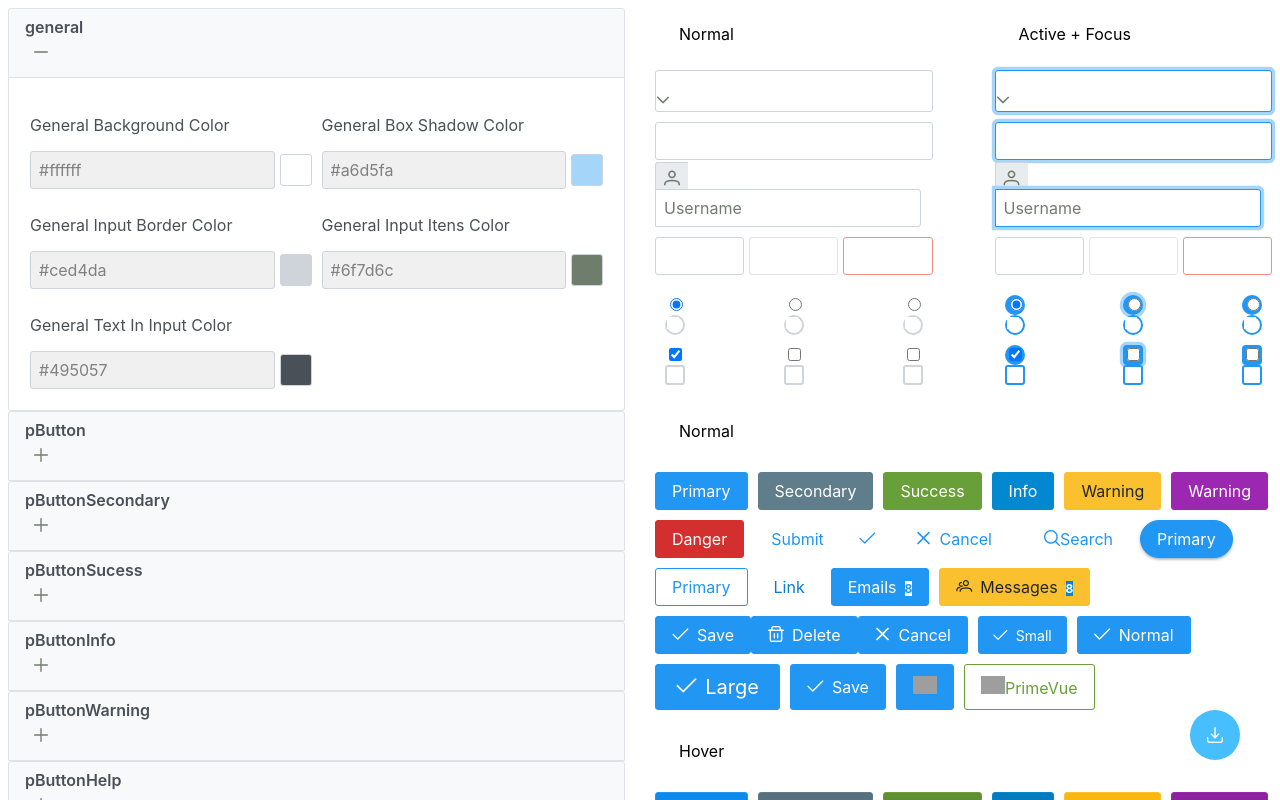
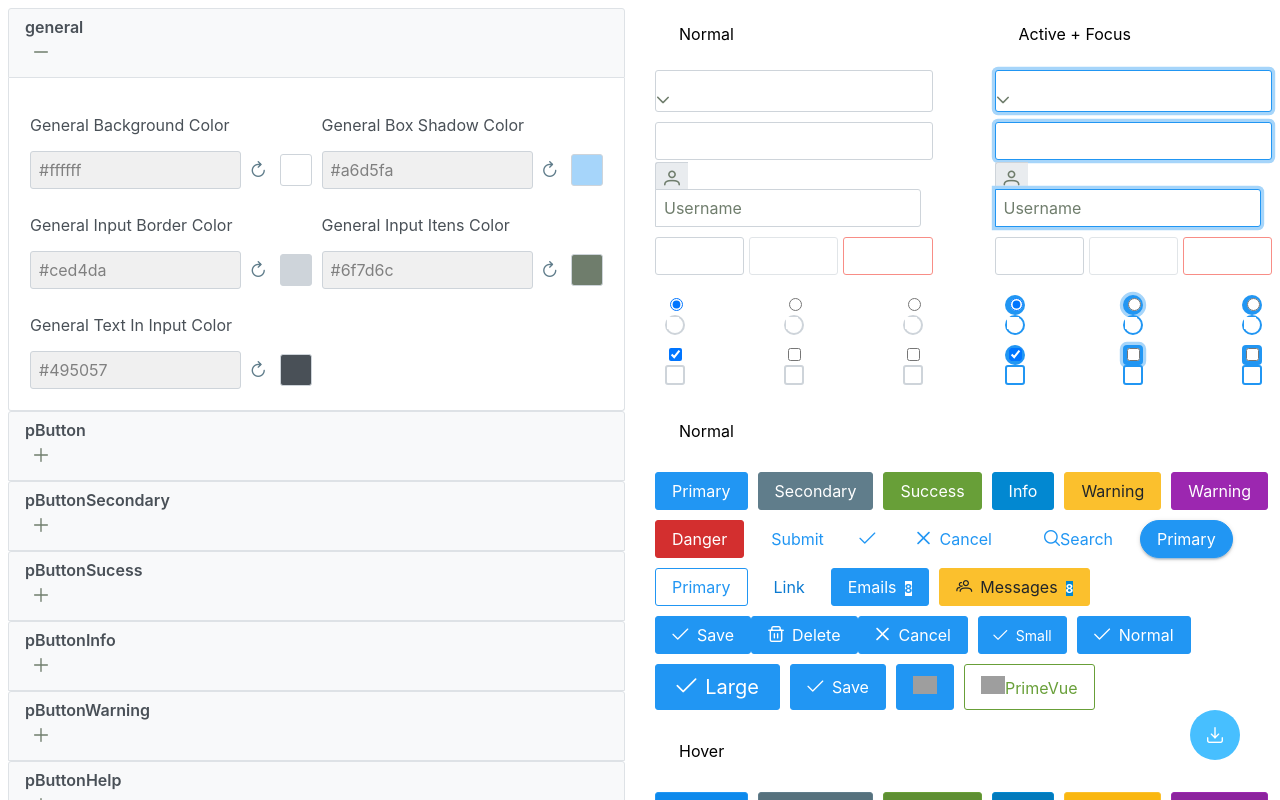
Before and after one commit to ianer-glitch/theme-generator, a Vue app: page / in a window 1280 px wide. Shown: the top 800 px of the page. Built offline with nearby package versions, Linux system fonts and the light colour scheme; grey boxes are pictures that could not be loaded.

Commit message:
adicao de botao de rest de cor

```diff
--- a/src/components/pickers/components/ColorPickerInput.vue
+++ b/src/components/pickers/components/ColorPickerInput.vue
@@ -46,7 +46,7 @@ export default defineComponent({
       const result = tempLabel.replace(/([A-Z])/g ," $1")
       const finalResult = result.charAt(0).toUpperCase() + result.slice(1)
       return finalResult
-    }
+    },
   },
 
   updated() {
@@ -67,8 +67,9 @@ export default defineComponent({
   <main class="color-picker">
     <p>{{returnLabel()}}</p>
     <div class="input-group">
-        <PInputText @change="emitText" :placeholder="defaultColor" class="input" v-model="color"/>
-        <PColorPicker  v-model="color" @change="$emit('change', `#${color}`)"/>
+      <PInputText @change="emitText" :placeholder="defaultColor" class="input" v-model="color"/>
+      <PButton @click="color = defaultColor ; $emit('change', `${color}`)" icon="pi pi-refresh" class="p-button-rounded p-button-secondary p-button-text" />
+       <PColorPicker  v-model="color" @change="$emit('change', `#${color}`)"/>
     </div>
 
   </main>
@@ -90,9 +91,7 @@ export default defineComponent({
   width:fit-content;
 
 }
-.button{
-  height: fit-content;
-}
+
 .input{
   width: 100%;
 }
```
